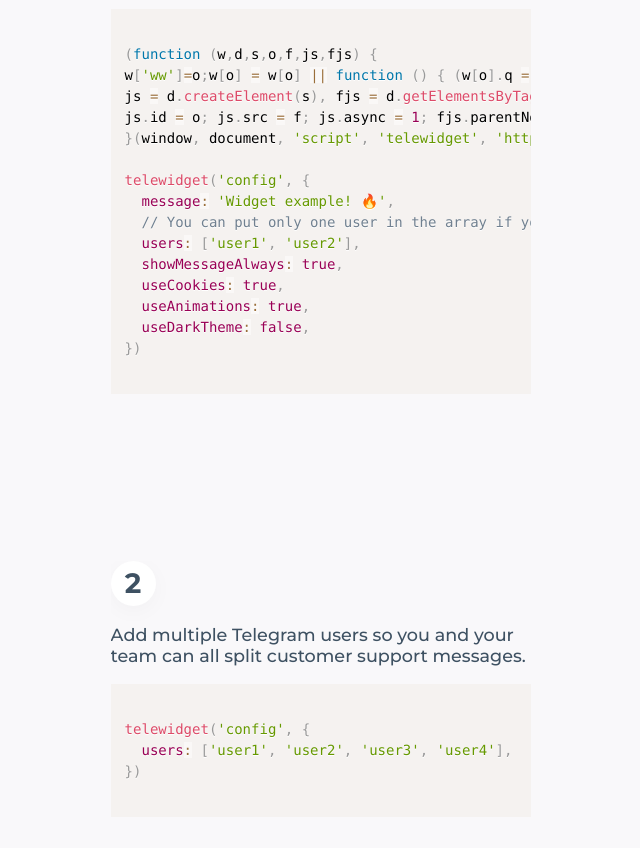
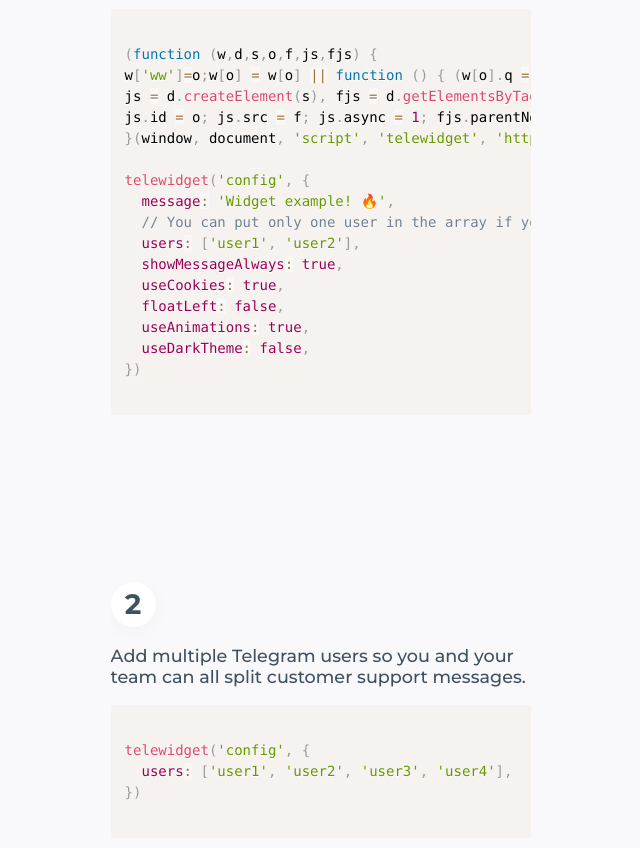
Before and after one commit to mascarell/telewidget, a plain HTML site: page web/index.html in a window 1280 px wide. Shown: the part 609-1457 px from the top of the page, without its empty margins (67-707 px from the left). Drawn offline with nearby package versions, Linux system fonts and the light colour scheme.

Commit message:
Added extra parameter to the Readme that I forgot

```diff
--- a/web/index.html
+++ b/web/index.html
@@ -34,6 +34,7 @@
   users: ['user1', 'user2'],
   showMessageAlways: true,
   useCookies: true,
+  floatLeft: false,
   useAnimations: true,
   useDarkTheme: false,
 })
```
Also changed, not shown: README.md.
